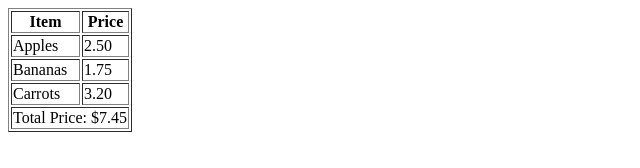
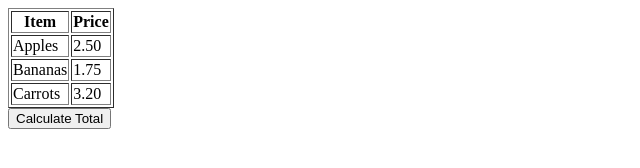
Before and after one commit to acciojob/grofers-checkout-kunalkanwarr, a website: page main.html in a window 1280 px wide. Shown: the whole page, without its empty margins (0-640 px from the left). Drawn offline with Linux system fonts and the light colour scheme.

Commit message:
created a submission

```diff
--- a/main.html
+++ b/main.html
@@ -13,32 +13,43 @@
         </tr>
         <tr class="item">
             <td>Apples</td>
-            <td class="price">2.50</td>  <!-- Updated class from "prices" to "price" -->
+            <td class="price">2.50</td>
         </tr>
         <tr class="item">
             <td>Bananas</td>
-            <td class="price">1.75</td>  <!-- Updated class -->
+            <td class="price">1.75</td>
         </tr>
         <tr class="item">
             <td>Carrots</td>
-            <td class="price">3.20</td>  <!-- Updated class -->
+            <td class="price">3.20</td>
         </tr>
     </table>
+
+    <!-- Button to trigger total calculation -->
+    <button id="calculate-total">Calculate Total</button>
 
     <script>
         document.addEventListener("DOMContentLoaded", function () {
             function calculateTotal() {
-                const priceElements = document.querySelectorAll('.price'); // Updated selector
+                const priceElements = document.querySelectorAll('.price');
                 let total = 0;
 
                 priceElements.forEach(priceElement => {
                     total += parseFloat(priceElement.textContent);
                 });
 
+                // Remove existing total row if it exists
+                const existingTotalRow = document.getElementById('total-row');
+                if (existingTotalRow) {
+                    existingTotalRow.remove();
+                }
+
+                // Create new row for total
                 const table = document.getElementById('grocery-table');
                 const totalRow = document.createElement('tr');
+                totalRow.setAttribute('id', 'total-row'); // Give it an ID for easy removal
+
                 const totalCell = document.createElement('td');
-
                 totalCell.setAttribute('colspan', '2');
                 totalCell.textContent = `Total Price: $${total.toFixed(2)}`;
 
@@ -46,7 +57,8 @@
                 table.appendChild(totalRow);
             }
 
-            calculateTotal();
+            // Attach event listener to button
+            document.getElementById('calculate-total').addEventListener('click', calculateTotal);
         });
     </script>
 </body>
```
